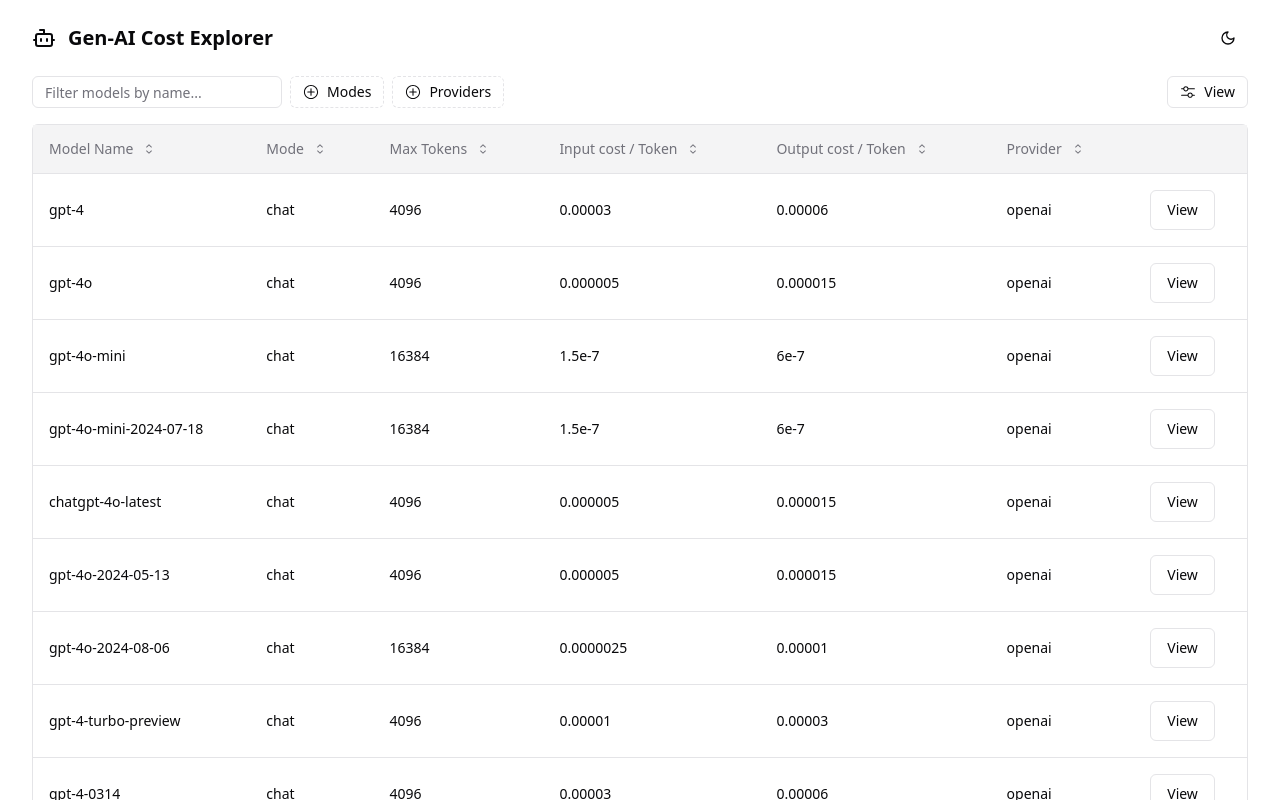
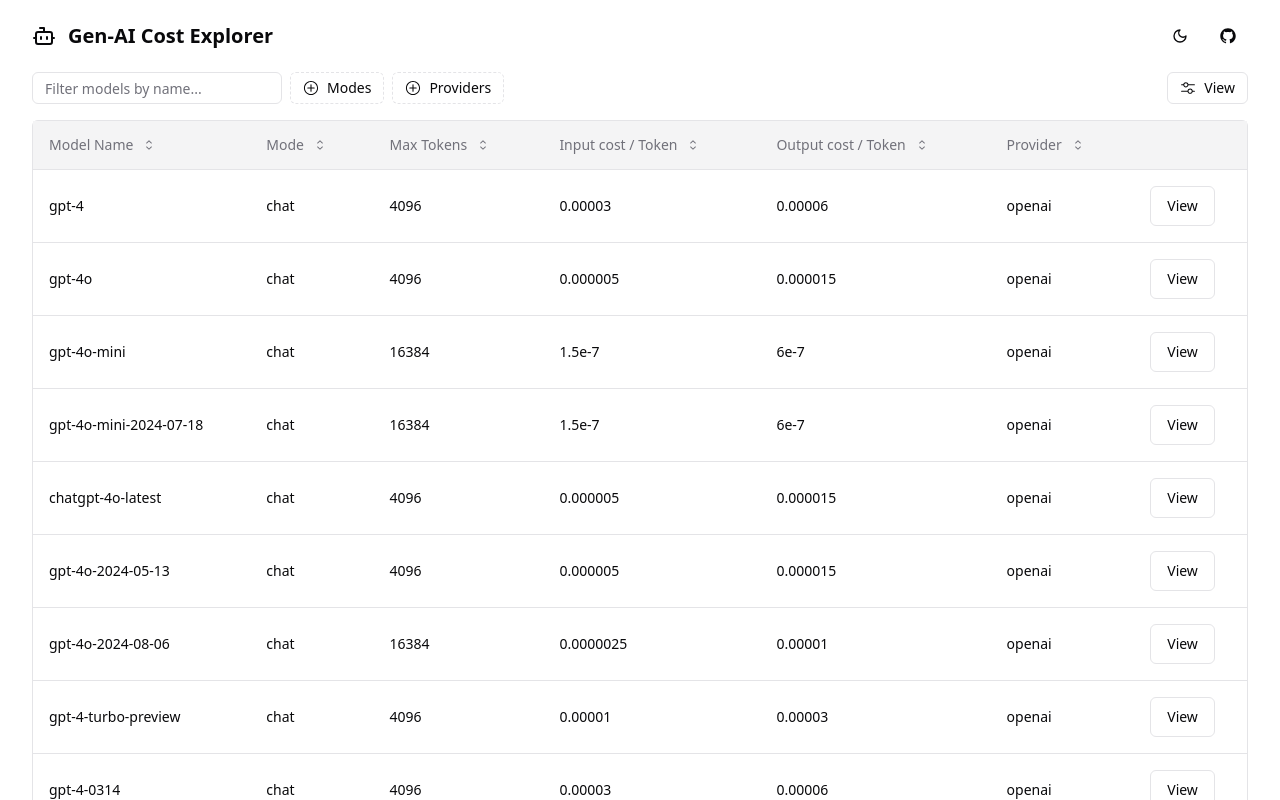
Before and after one commit to Keshav13142/gen_ai_cost_explorer, a React (Vite) app in the folder client/: page /models in a window 1280 px wide. Shown: the top 800 px of the page. Built offline with nearby package versions, Linux system fonts and the light colour scheme.

Commit message:
adjust padding and add github link

```diff
--- a/client/src/components/header.tsx
+++ b/client/src/components/header.tsx
@@ -1,4 +1,5 @@
 import { useTheme } from "@/hooks/use-theme";
+import { GitHubLogoIcon } from "@radix-ui/react-icons";
 import { Link } from "@tanstack/react-router";
 import { Bot, Moon, Sun } from "lucide-react";
 import { Button } from "./ui/button";
@@ -13,13 +14,14 @@
           <span className="text-xl font-bold">Gen-AI Cost Explorer</span>
         </div>
       </Link>
+      <div className="flex itecells-center gap-2">
         <Button
           variant="ghost"
-        size="sm"
           aria-label="Toggle theme"
           onClick={() => {
             setTheme(theme === "light" ? "dark" : "light");
           }}
+          size="icon"
         >
           {theme === "dark" ? (
             <Sun className="h-4 w-4" />
@@ -27,6 +29,24 @@
             <Moon className="h-4 w-4" />
           )}
         </Button>
+        <Button
+          variant="ghost"
+          onClick={() =>
+            window.open(
+              "https://github.com/Keshav13142/gen_ai_cost_explorer",
+              "_blank"
+            )
+          }
+          size="icon"
+        >
+          <a
+            href="https://github.com/Keshav13142/gen_ai_cost_explorer"
+            target="_blank"
+          >
+            <GitHubLogoIcon className="h-4 w-4" />
+          </a>
+        </Button>
+      </div>
     </header>
   );
 }
--- a/client/src/feature/models/components/cost-calculator.tsx
+++ b/client/src/feature/models/components/cost-calculator.tsx
@@ -71,7 +71,7 @@
       <CardContent>
         <div className="grid grid-cols-1 md:grid-cols-2 gap-6">
           <div className="space-y-4">
-            <div className="space-y-2">
+            <div className="space-y-4">
               <Label htmlFor="cost-method">Calculate By</Label>
               <Select
                 defaultValue={availableMethods[0]}
--- a/client/src/routes/__root.tsx
+++ b/client/src/routes/__root.tsx
@@ -3,7 +3,7 @@
 
 export const Route = createRootRoute({
   component: () => (
-    <div className="container mx-auto min-w-[90%] space-y-5 py-5 bg-background font-sans antialiased">
+    <div className="container mx-auto min-w-[90%] space-y-4 py-4 bg-background font-sans antialiased">
       <Header />
       <main>
         <Outlet />
--- a/client/src/routes/models/$modelName.tsx
+++ b/client/src/routes/models/$modelName.tsx
@@ -73,7 +73,7 @@
   const hasPricingInfo = costMethods.length > 0;
 
   return (
-    <div className="space-y-3">
+    <div className="space-y-4">
       <Button onClick={() => history.go(-1)} variant="ghost">
         <ChevronLeft className="h-5 w-5 mr-2" />
         Go Back
```
Lines whose indentation alone changed are shown as unchanged.
